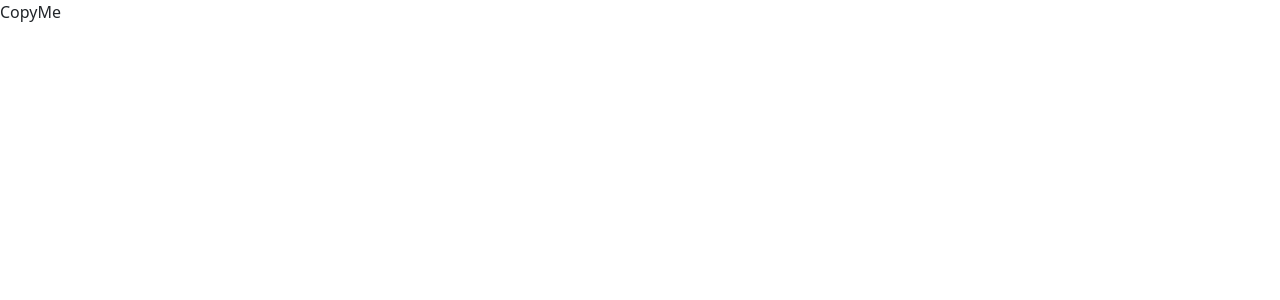
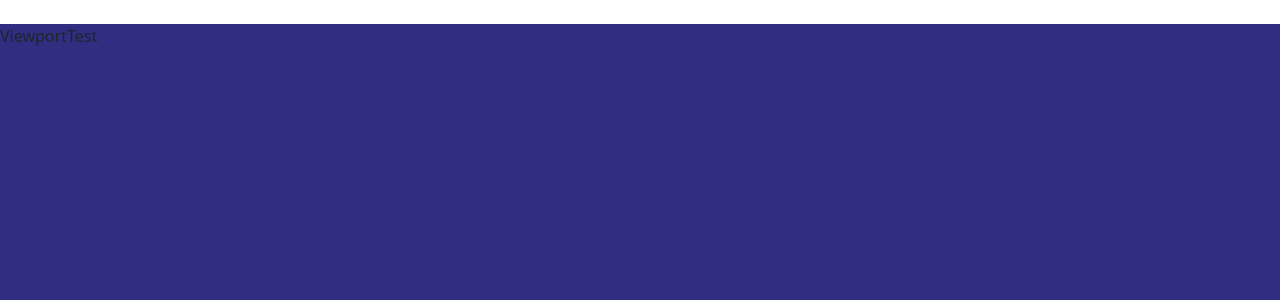
Before and after one commit to sggameopensource/sg-game-programming-next-project-2023-spring, a Next.js app: page /ch03/ch03_3/ViewportTest in a window 1280 px wide. Shown: the top 300 px of the page. Built offline with nearby package versions, Linux system fonts and the light colour scheme.

Commit message:
뷰포트 알아보기(175p)

```diff
--- a/src/pages/ch03/ch03_3/ViewportTest.tsx
+++ b/src/pages/ch03/ch03_3/ViewportTest.tsx
@@ -1,3 +1,9 @@
-export default function CopyMe() {
-  return <div>CopyMe</div>;
+import { Title } from '@/components';
+
+export default function ViewportTest() {
+  return (
+    <section className="w-screen h-screen mt-4 bg-indigo-900">
+      <Title className="text-white">ViewportTest</Title>
+    </section>
+  )
 }
```
